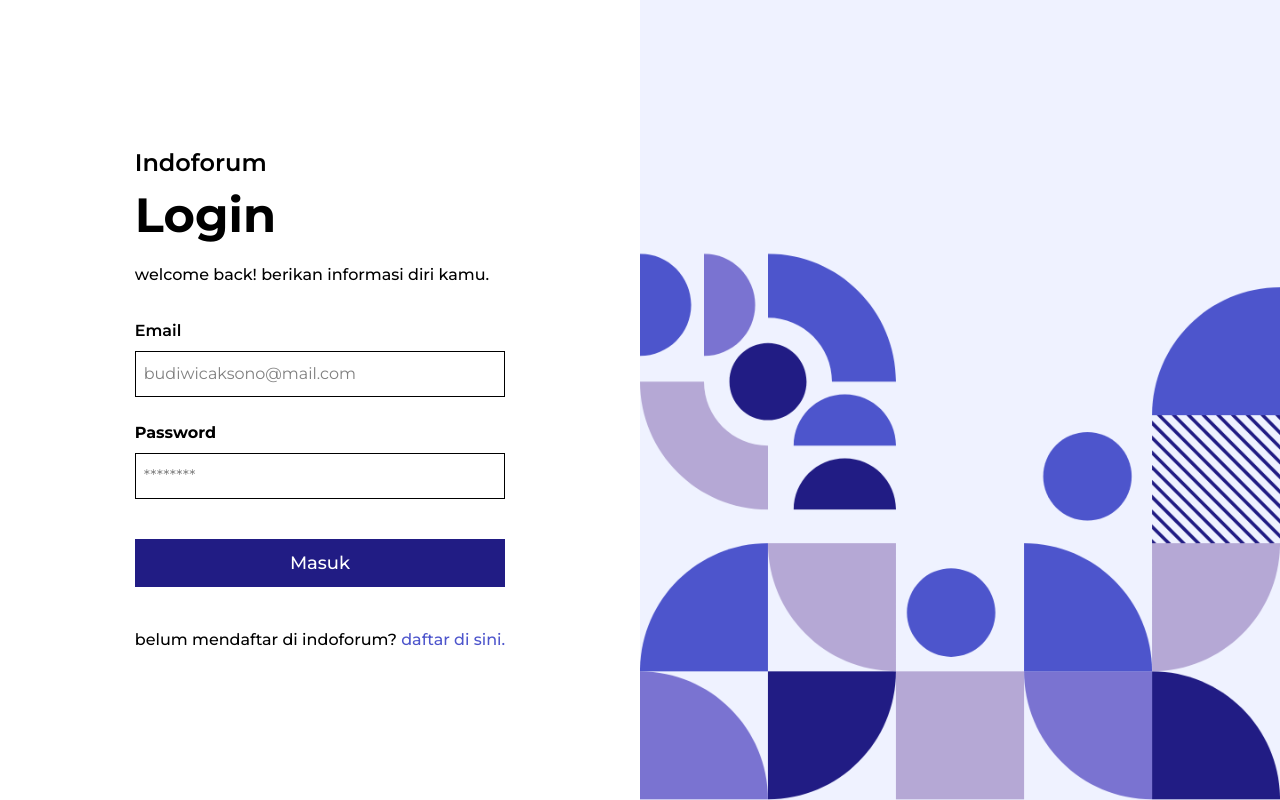
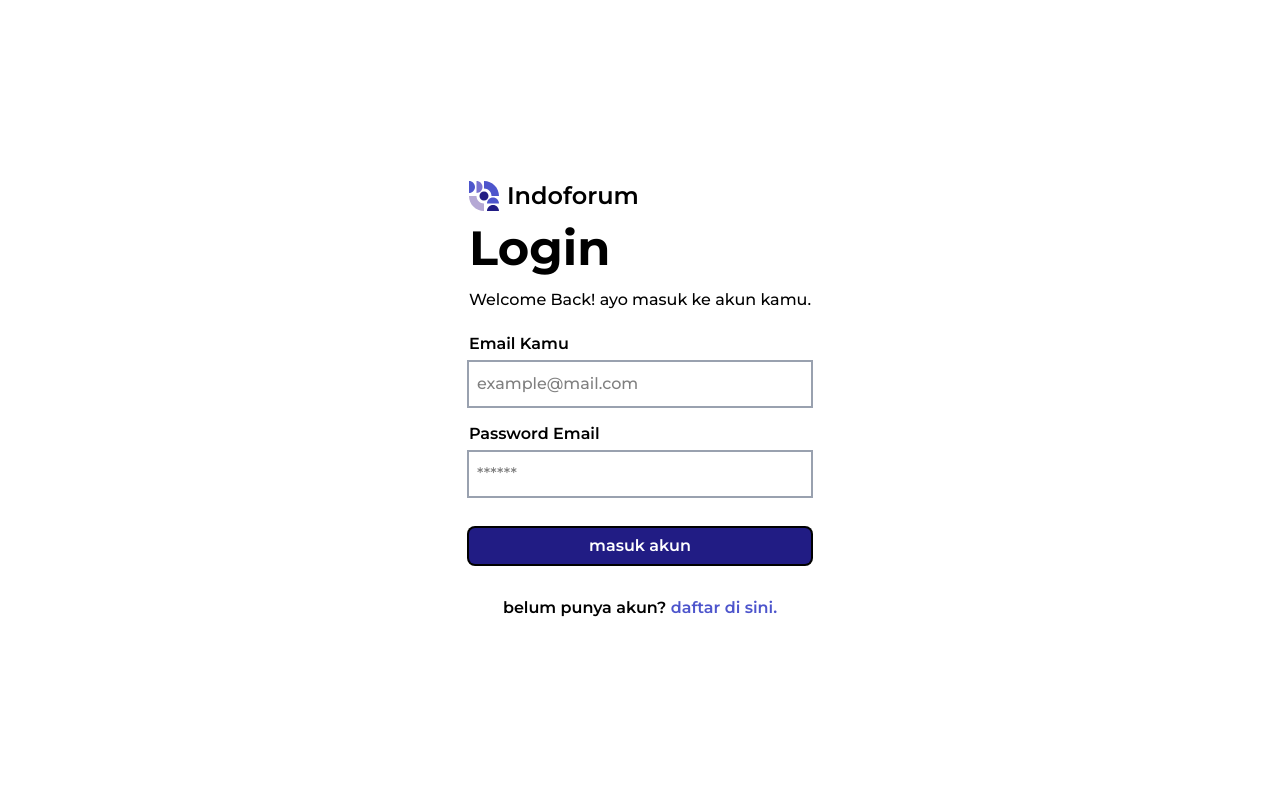
Before and after one commit to MrIrawan/indoforum, a Next.js app: page /masuk in a window 1280 px wide. Built offline with nearby package versions, Linux system fonts and the light colour scheme.

Commit message:
modifikasi pada AuthLayout dan membuat ulang halaman login user (tahap awal)

```diff
--- a/src/app/(auth)/daftar/page.js
+++ b/src/app/(auth)/daftar/page.js
@@ -9,6 +9,7 @@ export default function RegisterUser() {
         <AuthLayout
             title="Register"
             slug="Welcome! berikan informasi diri kamu."
+            variant="daftar"
         >
             <form className="w-full">
                 <InputGroupLayout>
@@ -48,7 +49,6 @@ export default function RegisterUser() {
                         <p className="text-base font-m-semibold text-white">daftar akun</p>
                     </Button>
                 </InputGroupLayout>
-                <p className="text-base font-m-semibold mt-4 text-center">Sudah punya akun? <Link href="/masuk" className="text-secondary-color">masuk disini.</Link></p>
             </form>
         </AuthLayout>
     )
--- a/src/app/(auth)/masuk/page.js
+++ b/src/app/(auth)/masuk/page.js
@@ -1,51 +1,44 @@
-import SectionSite from "@/components/layout/Section";
+import InputAndLabel from "@/components/container/InputAndLabel/InputAndLabel";
+import AuthLayout from "@/components/layout/AuthLayout/AuthLayout";
+import InputGroupLayout from "@/components/layout/InputGroupLayout/InputGroupLayout";
+import Button from "@/components/ui/button/Buttons";
 
 export default function LoginUser() {
     return (
-        <>
-                <div className="w-full lg:w-1/2 flex justify-center items-center">
-                    <div className="w-fit flex flex-col">
-                        <div className="flex flex-col justify-between mb-8">
-                            <h2 className="text-2xl mb-3 text-black font-m-semibold">Indoforum</h2>
-                            <h3 className="text-5xl mb-6 font-m-bold ">Login</h3>
-                            <p className="text-black font-m-medium">welcome back! berikan informasi diri kamu.</p>
-                        </div>
-                        <form className="flex flex-col gap-6">
-                            <div className="flex flex-col gap-2">
-                                <label className="text-base font-m-semibold text-black">Email</label>
-                                <input
-                                    type="email"
-                                    id="email_user"
-                                    name="email_user"
-                                    placeholder="budiwicaksono@mail.com"
-                                    className="border py-2.5 px-2 font-m-reguler text-base text-black focus:outline-0 focus:ring focus:ring-secondary-color"
-                                />
-                            </div>
-                            <div className="flex flex-col gap-2 mb-4">
-                                <label className="text-base font-m-bold text-black">Password</label>
-                                <input
-                                    type="password"
-                                    id="password_user"
-                                    name="password_user"
-                                    placeholder="********"
-                                    className="border py-2.5 px-2 font-m-reguler text-base text-black focus:outline-0 focus:ring focus:ring-secondary-color"
-                                />
-                            </div>
-                            <button className="bg-secondary-color py-2.5 px-3">
-                                <p className="text-lg font-m-medium text-white">Masuk</p>
-                            </button>
-                        </form>
-                        <p className="text-base font-m-medium leading-relaxed mt-10">belum mendaftar di indoforum? <a href="/daftar" className="text-primary-color">daftar di sini.</a></p>
-                    </div>
-                </div>
-                <div className="w-full lg:w-1/2 hidden lg:block">
-                    <div className="w-full h-full overflow-hidden">
-                        <img
-                            src="/images/mosaic-indoforum.png"
-                            className="w-full h-full object-cover object-bottom"
-                        />
-                    </div>
-                </div>
-        </>
+        <AuthLayout
+            title="Login"
+            slug="Welcome Back! ayo masuk ke akun kamu."
+            variant="masuk"
+        >
+            <form className="w-full">
+                <InputGroupLayout>
+                    <InputAndLabel
+                        labelText="Email Kamu"
+                        labelStyle="text-base text-black font-m-semibold"
+                        htmlFor="email_user"
+                        inputId="email_user"
+                        inputType="email"
+                        inputPlaceholder="example@mail.com"
+                        required
+                        inputStyle="ring-2 ring-gray-400 py-2.5 px-2 font-m-reguler text-base text-black focus:outline-0 focus:ring-primary-color placeholder:font-m-medium"
+                    />
+                    <InputAndLabel
+                        labelText="Password Email"
+                        labelStyle="text-base text-black font-m-semibold"
+                        htmlFor="password_user"
+                        inputId="password_user"
+                        inputType="email"
+                        inputPlaceholder="******"
+                        required
+                        inputStyle="ring-2 ring-gray-400 py-2.5 px-2 font-m-reguler text-base text-black focus:outline-0 focus:ring-primary-color placeholder:font-m-medium"
+                    />
+                    <Button
+                        buttonStyle="ring-2 w-full py-1.5 mt-4 bg-secondary-color rounded-md flex items-center justify-center gap-2"
+                    >
+                        <p className="text-base font-m-semibold text-text-color">masuk akun</p>
+                    </Button>
+                </InputGroupLayout>
+            </form>
+        </AuthLayout>
     )
 }
--- a/src/components/layout/AuthLayout/AuthLayout.js
+++ b/src/components/layout/AuthLayout/AuthLayout.js
@@ -1,15 +1,17 @@
 import Image from "next/image";
 import indoforumLogo from "../../../../public/images/indoforum-logo.svg"
+import Link from "next/link";
 
 export default function AuthLayout({
     title,
     slug,
-    children
+    children,
+    variant
 }) {
     return (
         <div className="w-full flex justify-center items-center">
             <div className="w-fit flex flex-col justify-between gap-2">
-                <div className="flex flex-col justify-between">
+                <div className="flex flex-col mb-3">
                     <span className="w-fit flex items-center justify-center gap-2 mb-3">
                         <Image
                             src={ indoforumLogo }
@@ -19,10 +21,17 @@ export default function AuthLayout({
                         />
                         <h3 className="text-2xl text-black font-m-semibold">Indoforum</h3>
                     </span>
-                    <h2 className="text-5xl mb-6 font-m-bold">{ title }</h2>
+                    <h2 className="text-5xl mb-4 font-m-bold">{ title }</h2>
                     <p className="text-black font-m-medium">{ slug }</p>
                 </div>
                 { children }
+                { variant === "daftar" && (
+                    <p className="text-black font-m-semibold text-center mt-6">sudah punya akun? <Link className="text-primary-color" href="/masuk">masuk di sini.</Link></p>
+                ) } {
+                    variant === "masuk" && (
+                        <p className="text-black font-m-semibold text-center mt-6">belum punya akun? <Link className="text-primary-color" href="/daftar">daftar di sini.</Link></p>
+                    )
+                }
             </div>
         </div>
     )
--- a/src/components/ui/profile/ProfileCard.js
+++ /dev/null
@@ -1,166 +0,0 @@
-"use client"
-
-import { useState } from "react"
-
-import Image from "next/image"
-import indoforumImage from "../../../../public/images/mosaic-indoforum.png"
-import fluidImage from "../../../../public/images/fluid.jpg"
-import Button from "../button/Buttons"
-import ReadMore from "../ReadMore/ReadMore"
-import {
-    MapPin,
-    Mail,
-    BriefcaseBusiness,
-    ArrowUpRight,
-    SettingsIcon,
-    UserPlusIcon,
-    UserMinusIcon,
-    MessageCircle
-} from "lucide-react"
-
-export default function ProfileCard({ children }) {
-    return (
-        <div className="w-full h-screen flex flex-col">
-            <BannerImageAndProfileImage />
-            <div className="w-full h-full px-5 pt-25">
-                { children }
-            </div>
-        </div>
-    )
-}
-
-function ProfileNameAndJob() {
-
-    const [isFollowed, setIsFollowed] = useState(false)
-
-    return (
-                <div className="flex flex-col gap-6">
-                    <div className="flex flex-col items-start">
-                        <h2 className="text-2xl font-m-bold capitalize">Farrel Irawan</h2>
-                        <p className="text-sm font-m-medium">UI/UX Designer & Frontend Developer</p>
-                    </div>
-                    <div className="flex justify-between gap-3">
-                        <div className="flex items-center gap-3 w-fit">
-                            { isFollowed === true && (
-                                <Button
-                                    buttonStyle="ring-2 w-36 py-1.5 rounded-md flex items-center justify-center gap-2"
-                                >
-                                    <p className="text-base font-m-semibold">unfollow</p>
-                                    <UserMinusIcon className="w-6 h-6" />
-                                </Button>
-                            ) }
-                            { isFollowed === false && (
-                                <Button
-                                    buttonStyle="ring-2 w-36 py-1.5 rounded-md flex items-center justify-center gap-2"
-                                >
-                                    <p className="text-base font-m-semibold">follow</p>
-                                    <UserPlusIcon className="w-6 h-6" />
-                                </Button>
-                            ) }
-                            <Button
-                                buttonStyle="ring-2 w-36 py-1.5 rounded-md flex items-center justify-center gap-2"
-                            >
-                                <p className="text-base font-m-semibold">message</p>
-                                <MessageCircle className="w-6 h-6" />
-                            </Button>
-                        </div>
-                        <Button
-                            link="/profile/settings"
-                            buttonStyle="ring-2 w-full rounded-md"
-                            linkStyle="w-full flex items-center justify-center gap-2"
-                        >
-                            <SettingsIcon className="w-6 h-6" />
-                        </Button>
-                    </div>
-                </div>
-    )
-}
-
-function ProfileInfo() {
-    return (
-                <div className="w-full pt-6">
-                    <ul className="flex flex-col gap-3">
-                        <li className="flex items-center gap-2">
-                            <MapPin className="w-5 h-5 text-primary-color" />
-                            <p className="text-base font-m-semibold">Jakarta, Indonesia</p>
-                        </li>
-                        <li className="flex items-center gap-2">
-                            <Mail className="w-5 h-5 text-primary-color" />
-                            <p className="text-base font-m-semibold">irawanssfarrel@mail.com</p>
-                        </li>
-                        <li className="flex items-center gap-2">
-                            <BriefcaseBusiness className="w-5 h-5 text-primary-color" />
-                            <p className="text-base font-m-medium">work at <span className="font-m-semibold">PT. DBS Bank</span></p>
-                        </li>
-                        {/* additional info */}
-                    </ul>
-                </div>
-    )
-}
-
-function ProfileDescription({ name = "", text = "" }) {
-    return (
-        <div className="w-full pt-6">
-            <div className="flex flex-col gap-3">
-                <h2 className="text-2xl font-m-bold">{ name }'s About</h2>
-                <ReadMore text={ text } textStyle="text-base font-m-medium text-justify" />
-            </div>
-        </div>
-    )
-}
-
-function ProfileActivity() {
-    return (
-                <div className="w-full pt-6 pb-6 flex flex-col justify-between items-center gap-4">
-                    <div className="flex flex-col justify-between gap-2 w-full h-40 p-3 ring-2 ring-gray-400 rounded-lg">
-                        <h2 className="text-2xl font-m-bold m-0 capitalize">joined forums</h2>
-                        <p className="text-4xl font-m-semibold">0</p>
-                        <Button
-                            link="/profile/activity/joined-forums"
-                            buttonStyle="w-full"
-                            linkStyle="w-full flex items-center gap-2"
-                        >
-                            <p className="text-base font-m-medium">lihat daftar forum buatanmu</p>
-                            <ArrowUpRight className="w-5 h-5" />
-                        </Button>
-                    </div>
-                    <div className="flex flex-col justify-between gap-2 w-full h-40 p-3 ring-2 ring-gray-400 rounded-lg">
-                        <h2 className="text-2xl font-m-bold m-0 capitalize">forums created</h2>
-                        <p className="text-4xl font-m-semibold">0</p>
-                        <Button
-                            link="/profile/activity/forums-created"
-                            buttonStyle="w-full"
-                            linkStyle="w-full flex items-center gap-2"
-                        >
-                            <p className="text-base font-m-medium">lihat daftar forum yang kamu ikuti</p>
-                            <ArrowUpRight className="w-5 h-5" />
-                        </Button>
-                    </div>
-                </div>
-    )
-}
-
-function BannerImageAndProfileImage() {
-    return (
-                    <div id="banner-image" className="w-full h-60 shadow-md relative">
-                        <Image
-                            src={fluidImage}
-                            className="w-full h-full object-cover"
-                            alt="indoforum"
-                        />
-                        <div className="w-[160px] h-[160px] rounded-full overflow-hidden ring-4 ring-white absolute top-1/2 left-5 translate-y-10">
-                            <Image
-                                src={indoforumImage}
-                                className="w-full h-full object-cover"
-                                alt="indoforum"
-                            />
-                        </div>
-                    </div>
-    )
-}
-
-
-ProfileCard.NameAndJob = ProfileNameAndJob;
-ProfileCard.ProfileInfo = ProfileInfo;
-ProfileCard.ProfileActivity = ProfileActivity;
-ProfileCard.ProfileDescription = ProfileDescription;
```
